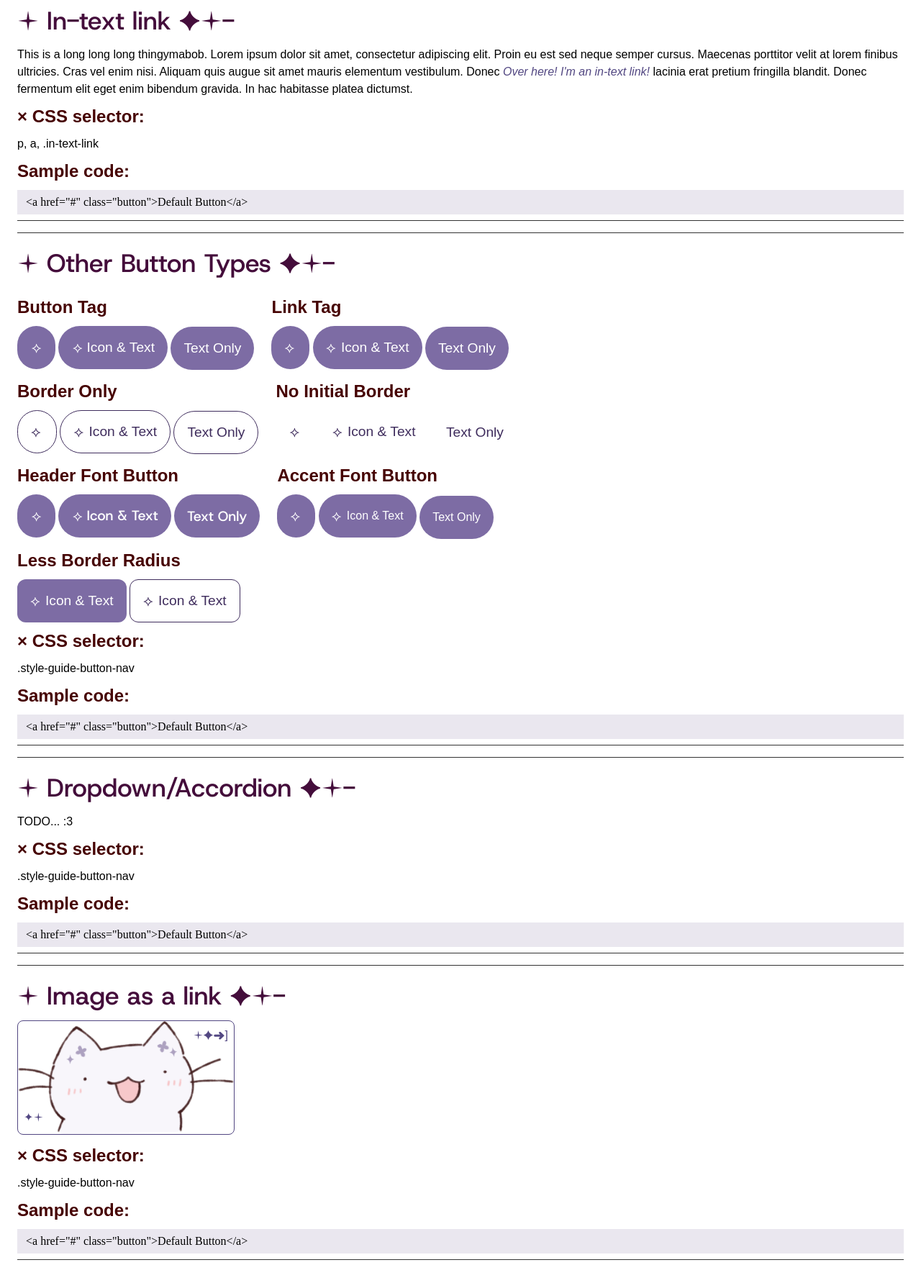
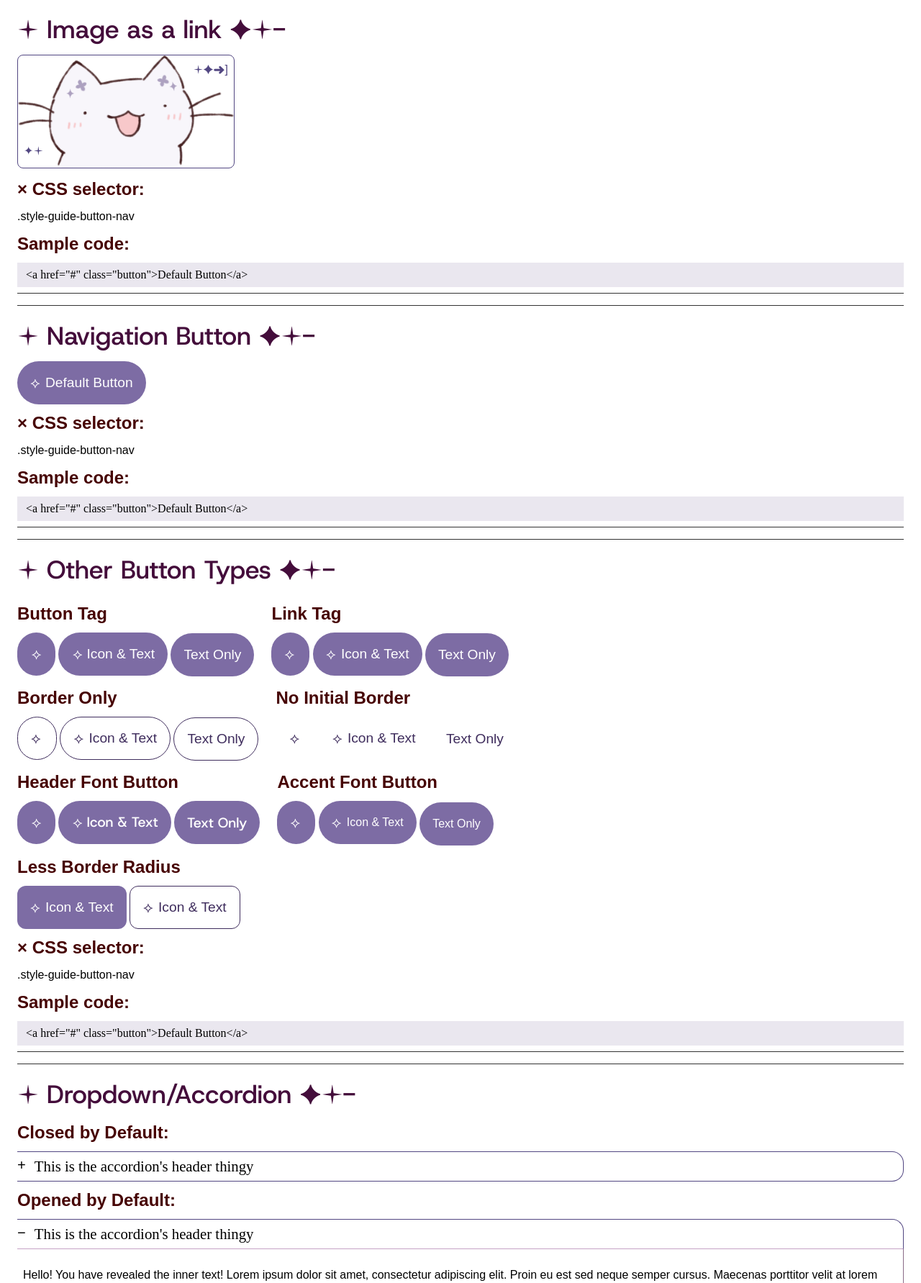
Before and after one commit to angela-t-n/iat339-portfolio, a plain HTML site: page pages/style-guide.html in a window 1280 px wide. Shown: the part 1017-2800 px from the top of the page at 72% size. Drawn offline with Linux system fonts and the light colour scheme; files whose address does not match are found by name; a web font is replaced by a local one.

Commit message:
accordion!

```diff
--- a/css/guides.css
+++ b/css/guides.css
@@ -10,6 +10,10 @@
   gap: 4px;
 }
 
+.wrap {
+  flex-wrap: wrap;
+}
+
 .gap-24 {
   gap: 24px;
 }
--- a/css/main.css
+++ b/css/main.css
@@ -125,8 +125,21 @@ label {
   font-size: 2rem;
 
   /* make the sizing essentially hug the font*/
-  text-box-trim: trim-both;
-  text-box-edge: cap alphabetic;
+  /* text-trim stuff isn't valid on CSS 3...*/
+  /* text-box-trim: trim-both;
+  text-box-edge: cap alphabetic; */
+
+  /*
+    manually hand adjusted it on inspect element first
+    having line-height set to 0 is ok as it's not supposed to overflow to a new line.
+    must manually make sure this doesn't flex wrap either
+  */
+  line-height: 0;
+  margin: 0;
+
+  /* need to use em so that it's reactive to the font-size later */
+  padding-top: 0.6em;
+  padding-bottom: 0.2em;
 }
 
 .Michroma {
@@ -234,6 +247,9 @@ ul {
   MARK: > base button!
 */
 .base-button {
+  cursor: pointer;
+  transition: var(--transition-duration);
+
   display: inline-flex;
   gap: 4px;
   align-items: center;
@@ -251,8 +267,9 @@ ul {
   font-weight: 300;
   font-size: 1.2rem;
 
-  text-box-trim: trim-both;
-  text-box-edge: cap alphabetic;
+  /* text-trim stuff isn't valid on CSS 3...*/
+  /* text-box-trim: trim-both;
+  text-box-edge: cap alphabetic; */
 
   background-color: var(--an-purple-700);
   color: var(--an-white-fff);
@@ -340,8 +357,9 @@ ul {
   font-size: 1.3rem;
   width: 17px;
 
-  text-box-trim: trim-both;
-  text-box-edge: cap alphabetic;
+  /* text-trim stuff isn't valid on CSS 3...*/
+  /* text-box-trim: trim-both;
+  text-box-edge: cap alphabetic; */
 }
 
 .star-button:hover::before,
@@ -351,8 +369,91 @@ ul {
 }
 /*#endregion - buttons*/
 
+/*MARK: Dropdown/Accordion*/
+/*#region*/
+
+/* MARK:> header part of the dropdown */
+.accordion-summary {
+  display: inline-flex;
+  align-items: center;
+  gap: 12px;
+  width: 100%;
+
+  font-family: "Kodchasan";
+  font-size: 1.3rem;
+  cursor: pointer;
+
+  padding: 0.5rem 0;
+  border: 1px solid var(--an-purple-500);
+  border-left: none;
+
+  border-top-right-radius: 16px;
+  border-bottom-right-radius: 16px;
+
+  transition:
+    border-color var(--transition-duration) ease,
+    border-bottom-right-radius var(--transition-duration) ease;
+}
+
+.accordion[open] .accordion-summary {
+  border-bottom: 1px solid var(--an-magenta-800);
+  border-bottom-right-radius: 0;
+}
+
+/* MARK:> dropdown contents */
+.accordion-body {
+  border: 1px solid var(--an-magenta-600);
+  border-left: transparent;
+  border-top: transparent;
+  border-bottom-right-radius: 16px;
+
+  margin: 0;
+  padding: 1em 0.5em;
+}
+
+/* this really bothered me so i looked into making a simple animation...
+https://developer.mozilla.org/en-US/docs/Web/CSS/Guides/Animations/Using#examples */
+@keyframes accordionReveal {
+  from {
+    opacity: 0;
+    transform: translateY(-0.5rem);
+  }
+  to {
+    opacity: 1;
+    transform: translateY(0);
+  }
+}
+
+.accordion[open] .accordion-body {
+  animation: accordionReveal calc(var(--transition-duration) + 0.1s);
+  border-bottom-color: var(--an-red-500);
+}
+/*
+  MARK:> marker customization
+  https://developer.mozilla.org/en-US/docs/Web/HTML/Reference/Elements/summary#changing_the_summarys_icon
+
+  found that the marker itself is restrictive, i like the ::before element more...
+*/
+.accordion-summary {
+  list-style: none;
+
+  &::before {
+    content: "+";
+    font-weight: bold;
+    line-height: 0.1em;
+    padding-bottom: 0.2em;
+  }
+  [open] &::before {
+    content: "−";
+  }
+}
+
+.accordion-summary::-webkit-details-marker {
+  display: none;
+}
+/*#endregion - dropdown/accordion*/
+
 /*MARK: Forms but I don't think I need these:*/
 /*MARK: Text Inputs*/
 /*MARK: Radio*/
 /*MARK: Checkbox*/
-/*MARK: Dropdown*/
--- a/pages/style-guide.html
+++ b/pages/style-guide.html
@@ -51,20 +51,6 @@
 
       <!-- Default Button styling section -->
       <section>
-        <h2 id="nav-button">🟄 Navigation Button ✦🟄-</h2>
-
-        <a class="base-button star-button" href="#nav-button">Default Button</a>
-
-        <div class="showcase-section">
-          <h3>× CSS selector:</h3>
-          <p>.style-guide-button-nav</p>
-
-          <h3>Sample code:</h3>
-          <code>&lt;a href="#" class="button"&gt;Default Button&lt;/a&gt;</code>
-        </div>
-      </section>
-
-      <section>
         <h2>🟄 Normal link ✦🟄-</h2>
 
         <a href="https://www.lipsum.com/feed/html"
@@ -89,7 +75,7 @@
           Maecenas porttitor velit at lorem finibus ultricies. Cras vel enim
           nisi. Aliquam quis augue sit amet mauris elementum vestibulum. Donec
           <a class="in-text-link" href="https://www.lipsum.com/feed/html"
-            >Over here! I'm an in-text link!
+            >Over here! Hello!! I'm an in-text link! Noticed me?
           </a>
           lacinia erat pretium fringilla blandit. Donec fermentum elit eget enim
           bibendum gravida. In hac habitasse platea dictumst.
@@ -105,10 +91,48 @@
       </section>
 
       <section>
+        <h2>🟄 Image as a link ✦🟄-</h2>
+
+        <a
+          class="image-link-a"
+          href="https://en.wikipedia.org/wiki/Cat"
+          target="_blank"
+        >
+          <img
+            class="image-link-img"
+            src="../img/cat-1.png"
+            alt="Doodle of a smiling cat"
+          >
+        </a>
+
+        <div class="showcase-section">
+          <h3>× CSS selector:</h3>
+          <p>.style-guide-button-nav</p>
+
+          <h3>Sample code:</h3>
+          <code>&lt;a href="#" class="button"&gt;Default Button&lt;/a&gt;</code>
+        </div>
+      </section>
+
+      <section>
+        <h2 id="nav-button">🟄 Navigation Button ✦🟄-</h2>
+
+        <a class="base-button star-button" href="#nav-button">Default Button</a>
+
+        <div class="showcase-section">
+          <h3>× CSS selector:</h3>
+          <p>.style-guide-button-nav</p>
+
+          <h3>Sample code:</h3>
+          <code>&lt;a href="#" class="button"&gt;Default Button&lt;/a&gt;</code>
+        </div>
+      </section>
+
+      <section>
         <h2 id="button-demo">🟄 Other Button Types ✦🟄-</h2>
 
         <div class="flex-column">
-          <div class="flex-row gap-24">
+          <div class="flex-row wrap gap-24">
             <div>
               <h3>Button Tag</h3>
               <button class="base-button star-button" type="button"></button>
@@ -128,7 +152,7 @@
             </div>
           </div>
 
-          <div class="flex-row gap-24">
+          <div class="flex-row wrap gap-24">
             <div>
               <h3>Border Only</h3>
               <a
@@ -164,7 +188,7 @@
             </div>
           </div>
 
-          <div class="flex-row gap-24">
+          <div class="flex-row wrap gap-24">
             <div>
               <h3>Header Font Button</h3>
               <button
@@ -224,31 +248,43 @@
       <section>
         <h2>🟄 Dropdown/Accordion ✦🟄-</h2>
 
-        <p>TODO... :3</p>
+        <div>
+          <h3>Closed by Default:</h3>
+          <details class="accordion">
+            <summary class="accordion-summary">
+              This is the accordion's header thingy
+            </summary>
 
-        <div class="showcase-section">
-          <h3>× CSS selector:</h3>
-          <p>.style-guide-button-nav</p>
+            <div class="accordion-body">
+              <p>
+                Hello! You have revealed the inner text! Lorem ipsum dolor sit
+                amet, consectetur adipiscing elit. Proin eu est sed neque semper
+                cursus. Maecenas porttitor velit at lorem finibus ultricies.
+                Cras vel enim nisi. Aliquam quis augue sit amet mauris elementum
+                vestibulum.
+              </p>
+            </div>
+          </details>
+        </div>
 
-          <h3>Sample code:</h3>
-          <code>&lt;a href="#" class="button"&gt;Default Button&lt;/a&gt;</code>
+        <div>
+          <h3>Opened by Default:</h3>
+          <details class="accordion" open>
+            <summary class="accordion-summary">
+              This is the accordion's header thingy
+            </summary>
+
+            <div class="accordion-body">
+              <p>
+                Hello! You have revealed the inner text! Lorem ipsum dolor sit
+                amet, consectetur adipiscing elit. Proin eu est sed neque semper
+                cursus. Maecenas porttitor velit at lorem finibus ultricies.
+                Cras vel enim nisi. Aliquam quis augue sit amet mauris elementum
+                vestibulum.
+              </p>
+            </div>
+          </details>
         </div>
-      </section>
-
-      <section>
-        <h2>🟄 Image as a link ✦🟄-</h2>
-
-        <a
-          class="image-link-a"
-          href="https://en.wikipedia.org/wiki/Cat"
-          target="_blank"
-        >
-          <img
-            class="image-link-img"
-            src="../img/cat-1.png"
-            alt="Doodle of a smiling cat"
-          >
-        </a>
 
         <div class="showcase-section">
           <h3>× CSS selector:</h3>
@@ -296,10 +332,10 @@
         <h2>🟄 Paragraphs & Accents ✦🟄-</h2>
 
         <p>
-          This is a paragraph.Lorem ipsum dolor sit amet, consectetur adipiscing
-          elit. Proin eu est sed neque semper cursus. Maecenas porttitor velit
-          at lorem finibus ultricies. Cras vel enim nisi. Aliquam quis augue sit
-          amet mauris elementum vestibulum.
+          This is a paragraph. Lorem ipsum dolor sit amet, consectetur
+          adipiscing elit. Proin eu est sed neque semper cursus. Maecenas
+          porttitor velit at lorem finibus ultricies. Cras vel enim nisi.
+          Aliquam quis augue sit amet mauris elementum vestibulum.
         </p>
         <p class="quote">
           "To quote: wow this is a lot of stuff! Lorem ipsum dolor sit amet,
```
